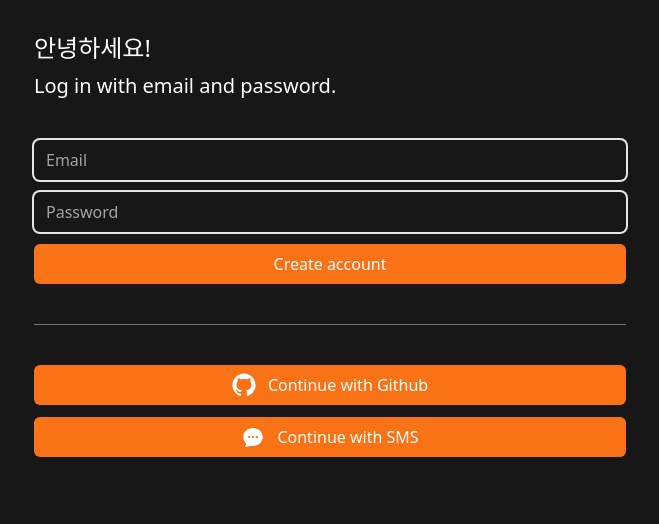
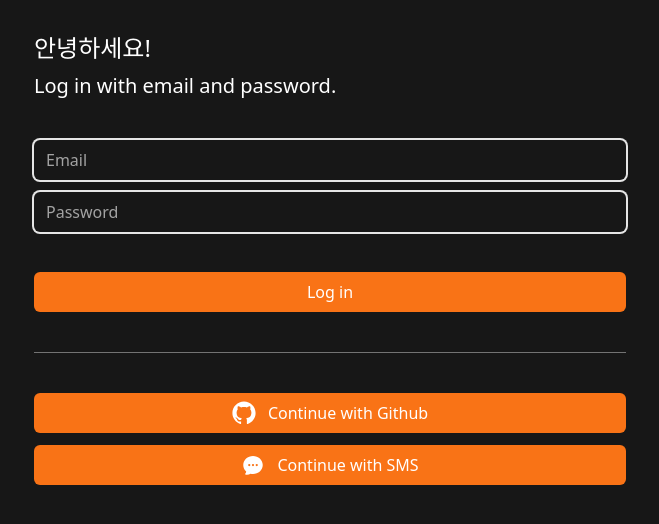
Before and after one commit to jonghwa3471/carrot-market-next14, a Next.js app: page /login in a window 1280 px wide. Shown: the top 524 px of the page, without its empty margins (310-969 px from the left). Built offline with nearby package versions, Linux system fonts and the light colour scheme.

Commit message:
#5.0 Route Handlers

```diff
--- a/app/login/page.tsx
+++ b/app/login/page.tsx
@@ -1,8 +1,20 @@
+"use client";
+
 import FormButton from "@/components/form-btn";
 import FormInput from "@/components/form-input";
 import SocialLogin from "@/components/social-login";
 
 export default function LogIn() {
+  const onClick = async () => {
+    const response = await fetch("/www/users", {
+      method: "POST",
+      body: JSON.stringify({
+        username: "nico",
+        password: "1234",
+      }),
+    });
+    console.log(await response.json());
+  };
   return (
     <div className="flex flex-col gap-10 px-6 py-8">
       <div className="flex flex-col gap-2 *:font-medium">
@@ -17,8 +29,10 @@ export default function LogIn() {
           required
           errors={[]}
         />
-        <FormButton loading={false} text="Create account" />
       </form>
+      <span onClick={onClick}>
+        <FormButton loading={false} text="Log in" />
+      </span>
       <SocialLogin />
     </div>
   );
--- /dev/null
+++ b/app/www/users/route.ts
@@ -0,0 +1,14 @@
+import { NextRequest } from "next/server";
+
+export async function GET(request: NextRequest) {
+  console.log(request);
+  return Response.json({
+    ok: true,
+  });
+}
+
+export async function POST(request: NextRequest) {
+  const data = await request.json();
+  console.log("log the user in!!!");
+  return Response.json(data);
+}
```
